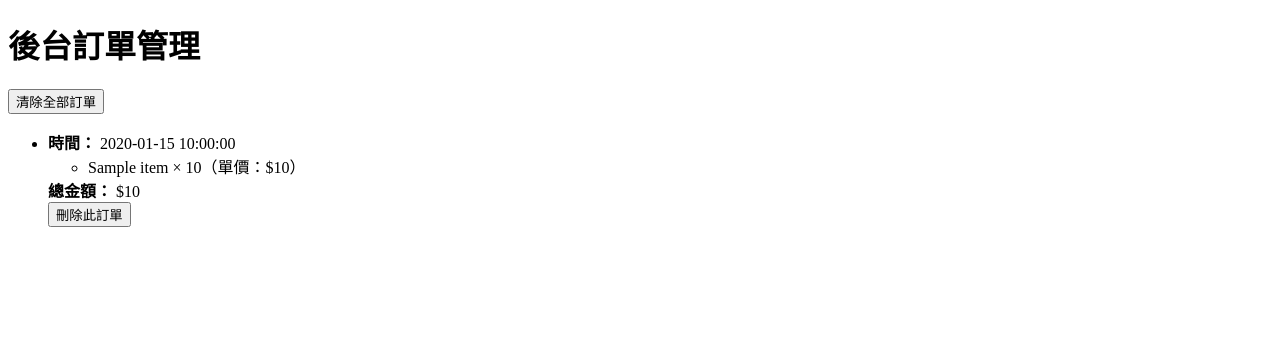
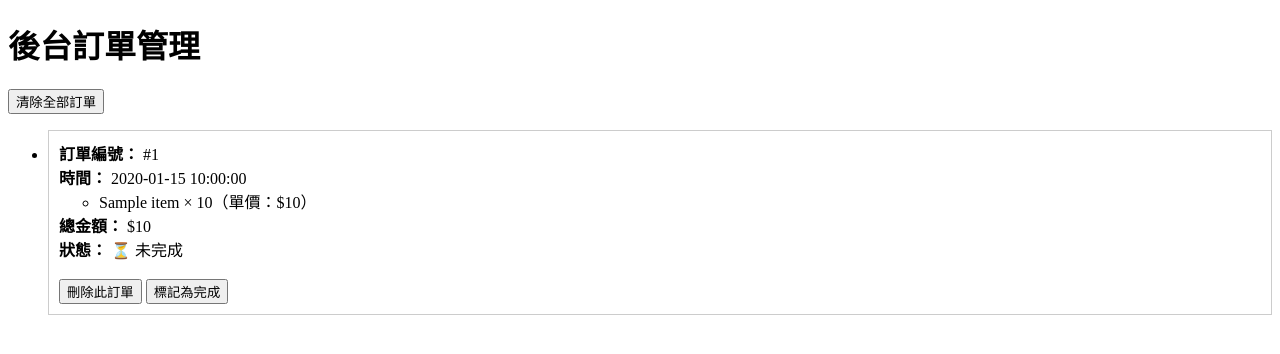
Before and after one commit to Yu-SongChang/Orderapp, a Flask app: template templates/admin.html in a window 1280 px wide. Shown: the top 354 px of the page. Run offline with Flask 3, Linux system fonts and the light colour scheme; the template is opened without the code that fills it: most values are stand-ins (such as "Sample title", 1, 10 or a date in 2020).

Commit message:
更新：加入訂單編號與完成狀態

```diff
--- a/app.py
+++ b/app.py
@@ -1,7 +1,7 @@
 from flask import Flask, render_template, request, redirect, url_for, Response
 from datetime import datetime
 from functools import wraps
-import base64
+import os
 
 app = Flask(__name__)
 
@@ -20,7 +20,6 @@ menu = [
 orders = []
 
 # 權限驗證
-
 def check_auth(username, password):
     return username == USERNAME and password == PASSWORD
 
@@ -42,7 +41,7 @@ def requires_auth(f):
 # 首頁（點餐）
 @app.route('/', methods=['GET'])
 def index():
-    return render_template('index.html', menu=menu)
+    return render_template('index.html', menu=menu, orders=orders)
 
 # 提交訂單
 @app.route('/submit_order', methods=['POST'])
@@ -60,10 +59,13 @@ def submit_order():
                 "quantity": quantity
             })
     if order_items:
+        new_id = len(orders) + 1  # ✅ 訂單編號
         orders.append({
+            "id": new_id,  # ✅ 編號
             "items": order_items,
             "total": total,
-            "timestamp": datetime.now().strftime("%Y-%m-%d %H:%M:%S")
+            "timestamp": datetime.now().strftime("%Y-%m-%d %H:%M:%S"),
+            "completed": False
         })
     return redirect(url_for('index'))
 
@@ -73,12 +75,22 @@ def submit_order():
 def admin():
     return render_template('admin.html', orders=orders)
 
+# 標記訂單為完成
+@app.route('/mark_completed/<int:order_id>', methods=['POST'])
+@requires_auth
+def mark_completed(order_id):
+    for order in orders:
+        if order["id"] == order_id:
+            order["completed"] = True
+            break
+    return redirect(url_for('admin'))
+
 # 刪除單筆訂單
 @app.route('/delete_order/<int:order_id>', methods=['POST'])
 @requires_auth
 def delete_order(order_id):
-    if 0 <= order_id < len(orders):
-        del orders[order_id]
+    global orders
+    orders = [order for order in orders if order["id"] != order_id]
     return redirect(url_for('admin'))
 
 # 清除全部訂單
@@ -88,8 +100,6 @@ def clear_orders():
     orders.clear()
     return redirect(url_for('admin'))
 
-import os
-
 if __name__ == '__main__':
     port = int(os.environ.get("PORT", 10000))
     app.run(host='0.0.0.0', port=port)
--- a/templates/admin.html
+++ b/templates/admin.html
@@ -14,13 +14,15 @@
 </head>
 <body>
     <h1>後台訂單管理</h1>
+
     {% if orders %}
         <form method="POST" action="/clear_orders" onsubmit="return confirmClear();">
             <button type="submit">清除全部訂單</button>
         </form>
         <ul>
             {% for order in orders %}
-                <li style="margin-bottom: 20px;">
+                <li style="margin-bottom: 20px; padding: 10px; border: 1px solid #ccc;">
+                    <strong>訂單編號：</strong> #{{ order.id }}<br>
                     <strong>時間：</strong> {{ order.timestamp }}<br>
                     <ul>
                         {% for item in order["items"] %}
@@ -28,8 +30,22 @@
                         {% endfor %}
                     </ul>
                     <strong>總金額：</strong> ${{ order.total }}<br>
-                    <form method="POST" action="/delete_order/{{ loop.index0 }}" onsubmit="return confirmDelete();">
+                    <strong>狀態：</strong>
+                    {% if order.completed %}
+                        ✅ 已完成
+                    {% else %}
+                        ⏳ 未完成
+                    {% endif %}
+                    <br><br>
+
+                    <form method="POST" action="/delete_order/{{ order.id }}" onsubmit="return confirmDelete();" style="display: inline;">
                         <button type="submit">刪除此訂單</button>
+                    </form>
+
+                    <form method="POST" action="/mark_completed/{{ order.id }}" style="display: inline;">
+                        <button type="submit" {% if order.completed %}disabled style="color: gray;"{% endif %}>
+                            標記為完成
+                        </button>
                     </form>
                 </li>
             {% endfor %}
```
Also changed, not shown: templates/index.html (+26 -1 lines).
